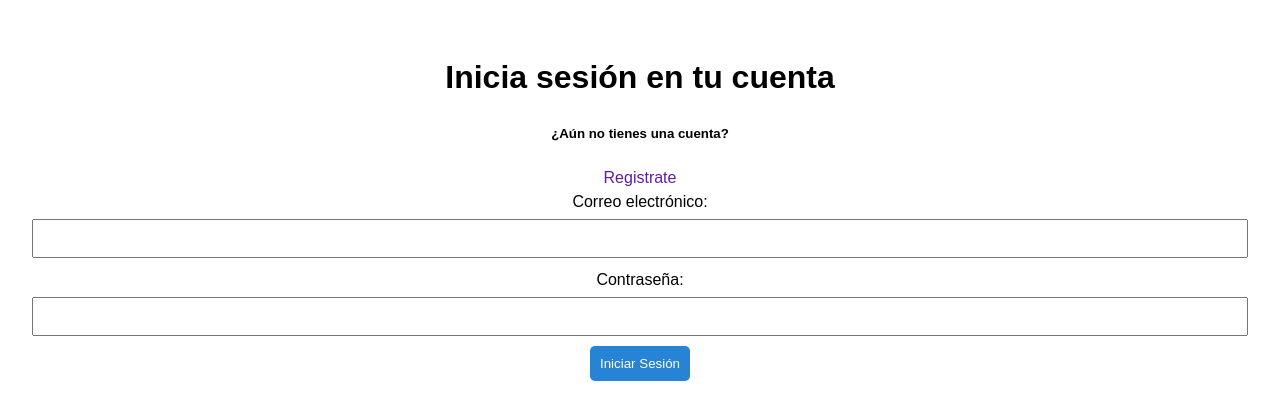
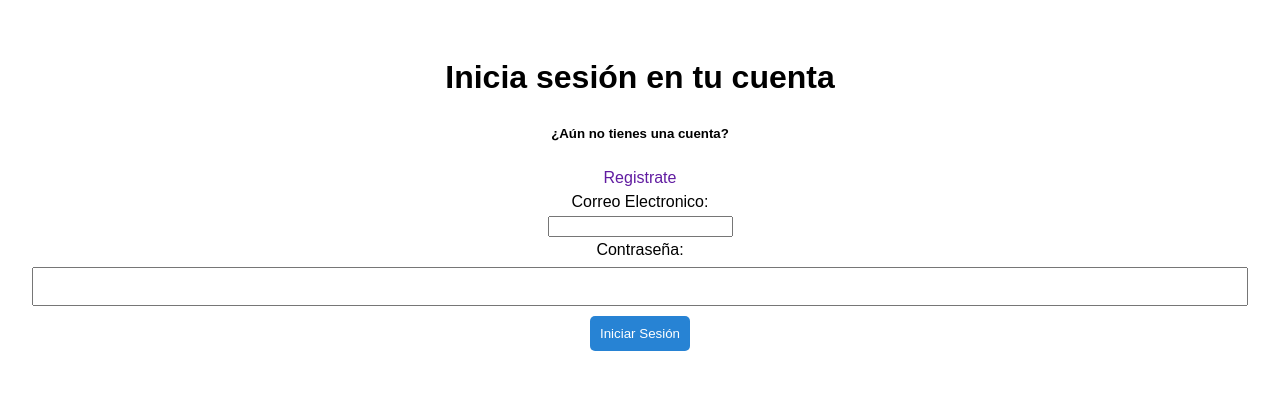
Before and after one commit to AYTECOL/company-feedback-class-project-frontend, a React (Vite) app: page / in a window 1280 px wide. Shown: the top 420 px of the page. Built offline with nearby package versions, Linux system fonts and the light colour scheme.

Commit message:
FEATURE/ Complete endpoint Login integration

```diff
--- a/src/pages/login/Login.jsx
+++ b/src/pages/login/Login.jsx
@@ -1,10 +1,22 @@
 import React from "react";
 import { Link } from "react-router-dom";
 import FormLogin from "./components/FormLogin";
+import API from "../../service/API";
 
 export default function Login() {
-  const handleLogin = ({ email, password }) => {
-  }
+  const handleLogin = async({ email, password }) => {
+    try {
+      await (
+        API("signin",{
+          email: email,
+          password: password
+        })
+      );
+    } catch (error) {
+      console.error(error);
+    }
+  };
+
   return (
     <div>
       <header className="text-center bg-zinc-100 shadow-lg rounded-xl p-6 max-w-[390px] min-w-[390px] box-border mx-32 flex flex-col justify-center">
@@ -21,7 +33,7 @@ export default function Login() {
           </Link>
         </div>
         <div className="flex flex-col space-y-6 mb-6 mt-6">
-          <FormLogin />
+          <FormLogin handleLogin={handleLogin} />
         </div>
       </header>
     </div>
--- a/src/pages/login/components/FormLogin.jsx
+++ b/src/pages/login/components/FormLogin.jsx
@@ -8,51 +8,25 @@ import { useForm } from "react-hook-form";
 //import { loginValidate } from "./schemaLogin";
 
 
-const FormLogin = ({ handleSignIn }) => {
+const FormLogin = ({ handleLogin }) => {
   const {
     register,
     handleSubmit,
-    setValue,
-    trigger,
-    getValues,
     formState: { errors },
-  } = useForm({
-    //resolver: yupResolver(registerValidate),
-    mode: "onChange",
-  });
-
-  const handleEmailChange = (e) => {
-    const value = e.target.value.replaceAll(" ", "");
-    setValue("email", value, { shouldValidate: true });
-  };
-
+  } = useForm();
   return (
-    <form onSubmit={handleSubmit(handleSignIn)} className="max-w-md mx-auto">
-      <div className="flex flex-col space-y-6 mt-6">
-        <label htmlFor="correoElectronico" className="text-sm font-semibold">
-          Correo electrónico:
-        </label>
-        <input
-          id="correoElectronico"
-          type="text"
-          className="border border-gray-300 rounded-md px-3 py-2 focus:outline-none focus:border-blue-500"
-        />
-
-        <label htmlFor="contrasena" className="text-sm font-semibold">
-          Contraseña:
-        </label>
-        <input
-          id="contrasena"
-          type="password"
-          className="border border-gray-300 rounded-md px-3 py-2 focus:outline-none focus:border-blue-500"
-        />
+    <form onSubmit={handleSubmit(handleLogin)}>
+      <div>
+        <label>Correo Electronico:</label>
+        <input type="email" {...register('email', { required: true })} />
+        {errors.email && <span>Este campo es obligatorio</span>}
       </div>
-      <button
-        className="bg-blue-500 text-white font-semibold py-2 px-4 rounded-md hover:bg-blue-600 focus:outline-none focus:bg-blue-600 mt-4 w-full"
-        type="submit"
-      >
-        Iniciar Sesión
-      </button>
+      <div>
+        <label>Contraseña:</label>
+        <input type="password" {...register('password', { required: true })} />
+        {errors.password && <span>Este campo es obligatorio</span>}
+      </div>
+        <button type="submit" style={{cursor: 'pointer'}}>Iniciar Sesión</button>
     </form>
   );
 };
```
Also changed, not shown: src/redux/Actions/session.actions.js (+17 -0 lines).
